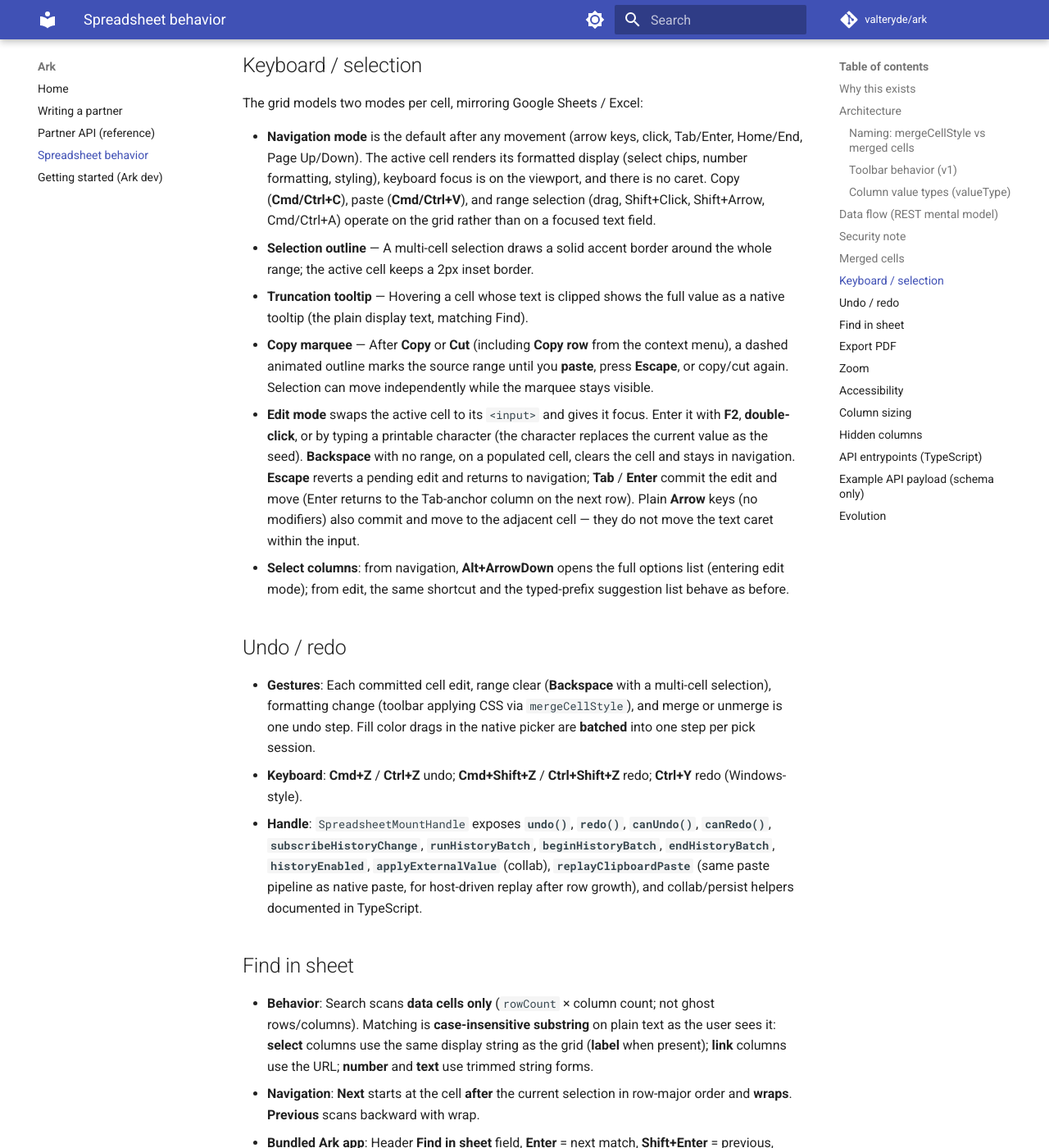
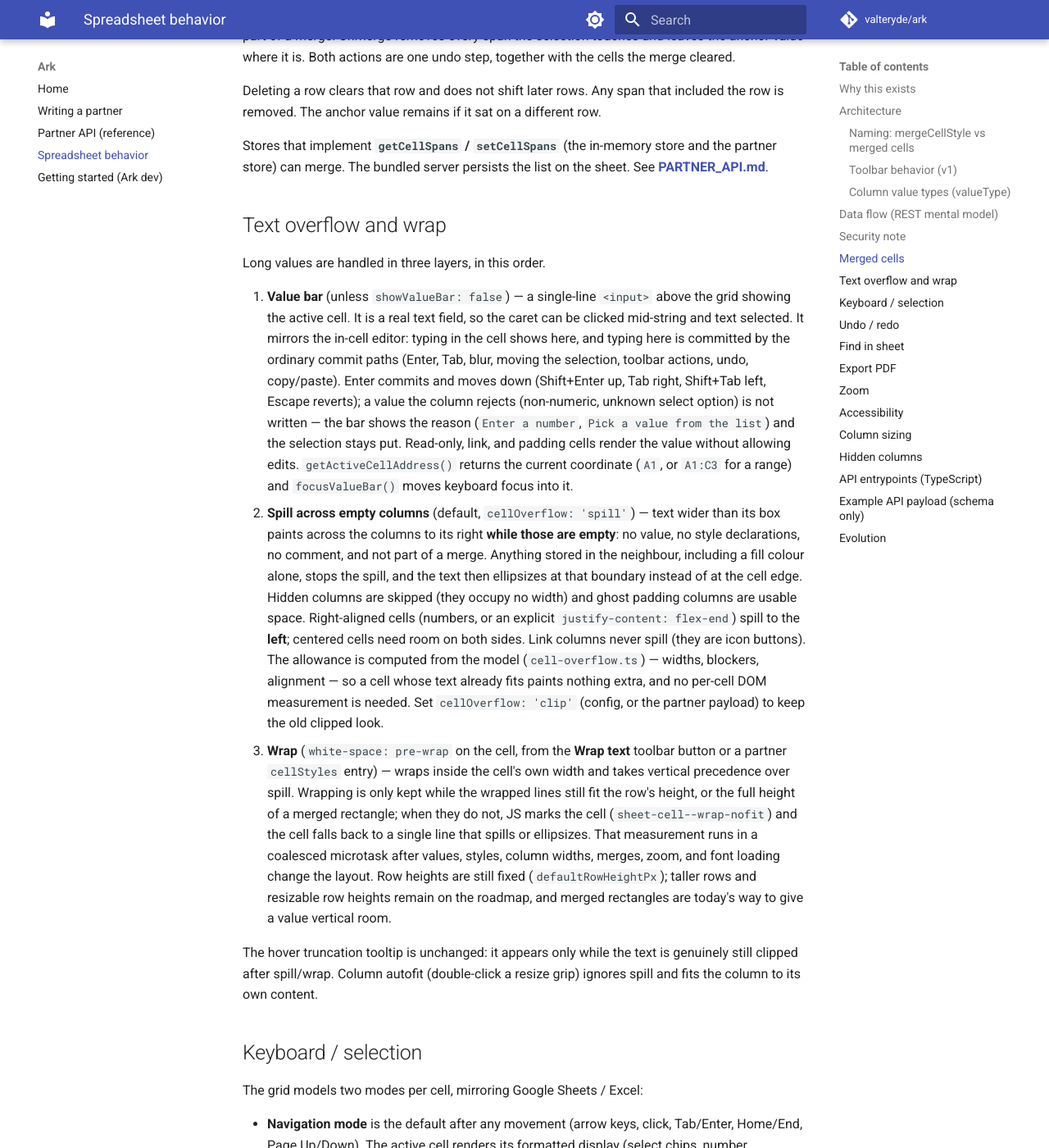
Before and after one commit to valteryde/ark, an MkDocs documentation site: the page built from docs/SPREADSHEET.md, in a window 1280 px wide and 1400 px high, scrolled down 3864 px. Shown: the whole window at 82% size. Built offline with MkDocs 1.6.1 and Material for MkDocs 9.7.7, drawn with Linux system fonts in a browser that asks for light colours; comment, search, counter and statistics services are not loaded; some of the changed text lies outside the part shown.

Commit message:
docs: document text overflow, wrap, and value bar with updated partner example
Document cellOverflow, text wrapping, and the value bar in SPREADSHEET.md and PARTNER_API.md, and update CLIENTS_TEMPLATE in example_api.py to demonstrate spill and wrap.

```diff
--- a/docs/SPREADSHEET.md
+++ b/docs/SPREADSHEET.md
@@ -8,8 +8,8 @@ This document is the contract that both sides should align on.
 
 ## Architecture
 
-1. **`SpreadsheetConfig`** — Declares columns (id, header, width, optional `readOnly` for system/computed columns shown darker and non-editable), optional **value typing** (`valueType`, `selectOptions`, `allowEmpty`), row count, default row height, which **UI capabilities** the backend says are available (toolbar, future actions), and optional **`growRowCountForPaste`** — when a paste would extend past the last row, the host can remount with a larger **`rowCount`** and replay the paste (partner shell uses this). **Ghost rows** (`ghostRowCount`): extra blank rows below the data area; selection and editing never move into them. **Ghost columns** (default on): the client adds non-data columns to the right until the grid fills the sheet viewport width (`ResizeObserver`); they are lighter than ghost rows, do not take focus, and are excluded from copy/paste, row selection width, and collab cell indices. Disable with `enableGhostColumns: false`, or tune `ghostColumnWidthPx` / `maxGhostColumns`. Embedders should call **`mountHandle.disconnectLayout?.()`** before removing the sheet container so the viewport observer is released.
-2. **`SpreadsheetDataStore`** — Synchronous `get` / `set` per `(row, col)` plus optional **`getCellStyle(row, col)`** returning inline CSS as kebab-case keys (e.g. `{ "background-color": "#f5f5f5", "color": "#111827" }`) applied to the cell shell. **`mergeCellStyle`** patches those keys; **`setCellStyle`** replaces the whole map. The bundled Ark server persists them (see **[PARTNER_API.md](PARTNER_API.md)** — `cellStyles`). The default **`createInMemoryDataStore(initial)`** accepts either a plain `string | number` or `{ value, style? }` per `"row:col"` key for demos and tests. For **undo/redo**, the in-memory store also implements **`hasCell`**, **`getStoredCell`**, and **`replaceCell(row, col, cell | null)`** (`null` removes the key). Custom adapters that omit these methods get **`historyEnabled: false`** on the mount handle; undo/redo shortcuts and toolbar actions stay inert. Declarations are allowlisted (color, background, font, alignment, borders); anything else is dropped before it is stored or painted.
+1. **`SpreadsheetConfig`** — Declares columns (id, header, width, optional `readOnly` for system/computed columns shown darker and non-editable), optional **value typing** (`valueType`, `selectOptions`, `allowEmpty`), row count, default row height, which **UI capabilities** the backend says are available (toolbar, future actions), optional **`cellOverflow`** (`'spill'` default: long text paints across empty columns; `'clip'` keeps the ellipsis-in-its-own-box behaviour), and optional **`showValueBar`** (`false` hides the value bar above the grid; default shown), and optional **`growRowCountForPaste`** — when a paste would extend past the last row, the host can remount with a larger **`rowCount`** and replay the paste (partner shell uses this). **Ghost rows** (`ghostRowCount`): extra blank rows below the data area; selection and editing never move into them. **Ghost columns** (default on): the client adds non-data columns to the right until the grid fills the sheet viewport width (`ResizeObserver`); they are lighter than ghost rows, do not take focus, and are excluded from copy/paste, row selection width, and collab cell indices. Disable with `enableGhostColumns: false`, or tune `ghostColumnWidthPx` / `maxGhostColumns`. Embedders should call **`mountHandle.disconnectLayout?.()`** before removing the sheet container so the viewport observer is released.
+2. **`SpreadsheetDataStore`** — Synchronous `get` / `set` per `(row, col)` plus optional **`getCellStyle(row, col)`** returning inline CSS as kebab-case keys (e.g. `{ "background-color": "#f5f5f5", "color": "#111827" }`) applied to the cell shell. **`mergeCellStyle`** patches those keys; **`setCellStyle`** replaces the whole map. The bundled Ark server persists them (see **[PARTNER_API.md](PARTNER_API.md)** — `cellStyles`). The default **`createInMemoryDataStore(initial)`** accepts either a plain `string | number` or `{ value, style? }` per `"row:col"` key for demos and tests. For **undo/redo**, the in-memory store also implements **`hasCell`**, **`getStoredCell`**, and **`replaceCell(row, col, cell | null)`** (`null` removes the key). Custom adapters that omit these methods get **`historyEnabled: false`** on the mount handle; undo/redo shortcuts and toolbar actions stay inert. Declarations are allowlisted (color, background, font, alignment, borders, wrap); anything else is dropped before it is stored or painted.
 3. **Select column chips** — For `valueType: 'select'`, each **`selectOptions`** entry can include optional **`color`**, **`backgroundColor`**, and **`icon`** (Phosphor icon name). The UI renders a small chip when any of these are present; see **[PARTNER_API.md](PARTNER_API.md)**.
 4. **`enabledUiCapabilities`** — Optional set of toolbar/feature flags (undo, bold, fill, …). The shell hides or disables controls based on this; it is the **documented contract** for API payloads.
 
@@ -21,6 +21,8 @@ The data store’s **`mergeCellStyle`** (and the mount handle’s **`mergeCellSt
 
 - **Zoom** — The toolbar zoom control is interactive (50%–200%); it drives the mount handle’s `setZoom`/`getZoom`/`subscribeZoomChange` and scales the grid content only (popovers stay 1:1).
 - **`functions`** — If listed in `enabledUiCapabilities`, the toolbar may show a **disabled** control (not implemented yet).
+- **`align`** — Left / center / right write `justify-content` on the selected cells (`undefined` clears back to the column default; numbers right-align by default).
+- **`wrap-text`** — Toggles `white-space: pre-wrap` on the selection (one undo step). Wrapped text is only painted while it still fits the row height; see **Text overflow and wrap**.
 - **`link`** — Uses a browser **`prompt`** for URL entry; clearing the URL toggles underline styling. Document if you expose this capability to end users.
 - **`comment`** — Requires `comment` in `enabledUiCapabilities` **and** a history-capable store (`getStoredCell` / `replaceCell`) for the comment UI to be active.
 
@@ -59,13 +61,24 @@ Deleting a row clears that row and does not shift later rows. Any span that incl
 
 Stores that implement **`getCellSpans` / `setCellSpans`** (the in-memory store and the partner store) can merge. The bundled server persists the list on the sheet. See **[PARTNER_API.md](PARTNER_API.md)**.
 
+## Text overflow and wrap
+
+Long values are handled in three layers, in this order.
+
+1. **Value bar** (unless `showValueBar: false`) — a single-line `<input>` above the grid showing the active cell. It is a real text field, so the caret can be clicked mid-string and text selected. It mirrors the in-cell editor: typing in the cell shows here, and typing here is committed by the ordinary commit paths (Enter, Tab, blur, moving the selection, toolbar actions, undo, copy/paste). Enter commits and moves down (Shift+Enter up, Tab right, Shift+Tab left, Escape reverts); a value the column rejects (non-numeric, unknown select option) is not written — the bar shows the reason (`Enter a number`, `Pick a value from the list`) and the selection stays put. Read-only, link, and padding cells render the value without allowing edits. `getActiveCellAddress()` returns the current coordinate (`A1`, or `A1:C3` for a range) and `focusValueBar()` moves keyboard focus into it.
+2. **Spill across empty columns** (default, `cellOverflow: 'spill'`) — text wider than its box paints across the columns to its right **while those are empty**: no value, no style declarations, no comment, and not part of a merge. Anything stored in the neighbour, including a fill colour alone, stops the spill, and the text then ellipsizes at that boundary instead of at the cell edge. Hidden columns are skipped (they occupy no width) and ghost padding columns are usable space. Right-aligned cells (numbers, or an explicit `justify-content: flex-end`) spill to the **left**; centered cells need room on both sides. Link columns never spill (they are icon buttons). The allowance is computed from the model (`cell-overflow.ts`) — widths, blockers, alignment — so a cell whose text already fits paints nothing extra, and no per-cell DOM measurement is needed. Set `cellOverflow: 'clip'` (config, or the partner payload) to keep the old clipped look.
+3. **Wrap** (`white-space: pre-wrap` on the cell, from the **Wrap text** toolbar button or a partner `cellStyles` entry) — wraps inside the cell's own width and takes vertical precedence over spill. Wrapping is only kept while the wrapped lines still fit the row's height, or the full height of a merged rectangle; when they do not, JS marks the cell (`sheet-cell--wrap-nofit`) and the cell falls back to a single line that spills or ellipsizes. That measurement runs in a coalesced microtask after values, styles, column widths, merges, zoom, and font loading change the layout. Row heights are still fixed (`defaultRowHeightPx`); taller rows and resizable row heights remain on the roadmap, and merged rectangles are today's way to give a value vertical room.
+
+The hover truncation tooltip is unchanged: it appears only while the text is genuinely still clipped after spill/wrap. Column autofit (double-click a resize grip) ignores spill and fits the column to its own content.
+
+
 ## Keyboard / selection
 
 The grid models two modes per cell, mirroring Google Sheets / Excel:
 
 - **Navigation mode** is the default after any movement (arrow keys, click, Tab/Enter, Home/End, Page Up/Down). The active cell renders its formatted display (select chips, number formatting, styling), keyboard focus is on the viewport, and there is no caret. Copy (**Cmd/Ctrl+C**), paste (**Cmd/Ctrl+V**), and range selection (drag, Shift+Click, Shift+Arrow, Cmd/Ctrl+A) operate on the grid rather than on a focused text field.
 - **Selection outline** — A multi-cell selection draws a solid accent border around the whole range; the active cell keeps a 2px inset border.
-- **Truncation tooltip** — Hovering a cell whose text is clipped shows the full value as a native tooltip (the plain display text, matching Find).
+- **Truncation tooltip** — Hovering a cell whose text is clipped shows the full value as a native tooltip (the plain display text, matching Find). Spill and the value bar are the primary affordances; the tooltip is the last one.
 - **Copy marquee** — After **Copy** or **Cut** (including **Copy row** from the context menu), a dashed animated outline marks the source range until you **paste**, press **Escape**, or copy/cut again. Selection can move independently while the marquee stays visible.
 - **Edit mode** swaps the active cell to its `<input>` and gives it focus. Enter it with **F2**, **double-click**, or by typing a printable character (the character replaces the current value as the seed). **Backspace** with no range, on a populated cell, clears the cell and stays in navigation. **Escape** reverts a pending edit and returns to navigation; **Tab** / **Enter** commit the edit and move (Enter returns to the Tab-anchor column on the next row). Plain **Arrow** keys (no modifiers) also commit and move to the adjacent cell — they do not move the text caret within the input.
 - **Select columns**: from navigation, **Alt+ArrowDown** opens the full options list (entering edit mode); from edit, the same shortcut and the typed-prefix suggestion list behave as before.
@@ -122,7 +135,8 @@ Your backend can return JSON that maps almost 1:1 to `SpreadsheetConfig` (minus
 {
   "rowCount": 100,
   "defaultRowHeightPx": 28,
-  "enabledUiCapabilities": ["undo", "redo", "functions"],
+  "cellOverflow": "spill",
+  "enabledUiCapabilities": ["undo", "redo", "functions", "wrap-text"],
   "columns": [
     { "id": "title", "header": "TASK NAME", "widthPx": 240 },
     {
@@ -171,7 +185,7 @@ Planned directions that fit Ark’s **backend-driven CRUD** model (no in-grid fo
 2. **Fill handle / copy-down** — drag to repeat values or simple patterns (not formula propagation).
 3. **Display formats** — currency, percent, date/time formatting on `number` / new column types while the API stores canonical values (numbers are right-aligned today).
 4. **Freeze panes** — keep header row (and optional columns) visible while scrolling.
-5. **Text wrap & row height resize** — clip/overflow/wrap per cell; user-resizable row heights (column autofit via double-click and truncation tooltips exist today).
+5. **Row height resize** — user-resizable row heights (spill, wrap with an overflow fallback, column autofit, value bar, and truncation tooltips are done; see **Text overflow and wrap**).
 6. **Sort & filter views** — UI sends view/query to the backend; server returns filtered row sets.
 8. **Formatting persistence** — optional partner sync for `mergeCellStyle` (values and row delete are tunneled today).
 9. **Multi-sheet workbook** — multiple tabs in one URL via nested `sheets[]` (partner mode is one sheet per path today).
```
Also changed, not shown: docs/PARTNER_API.md (+4 -2 lines), example_api.py (+52 -4 lines).
